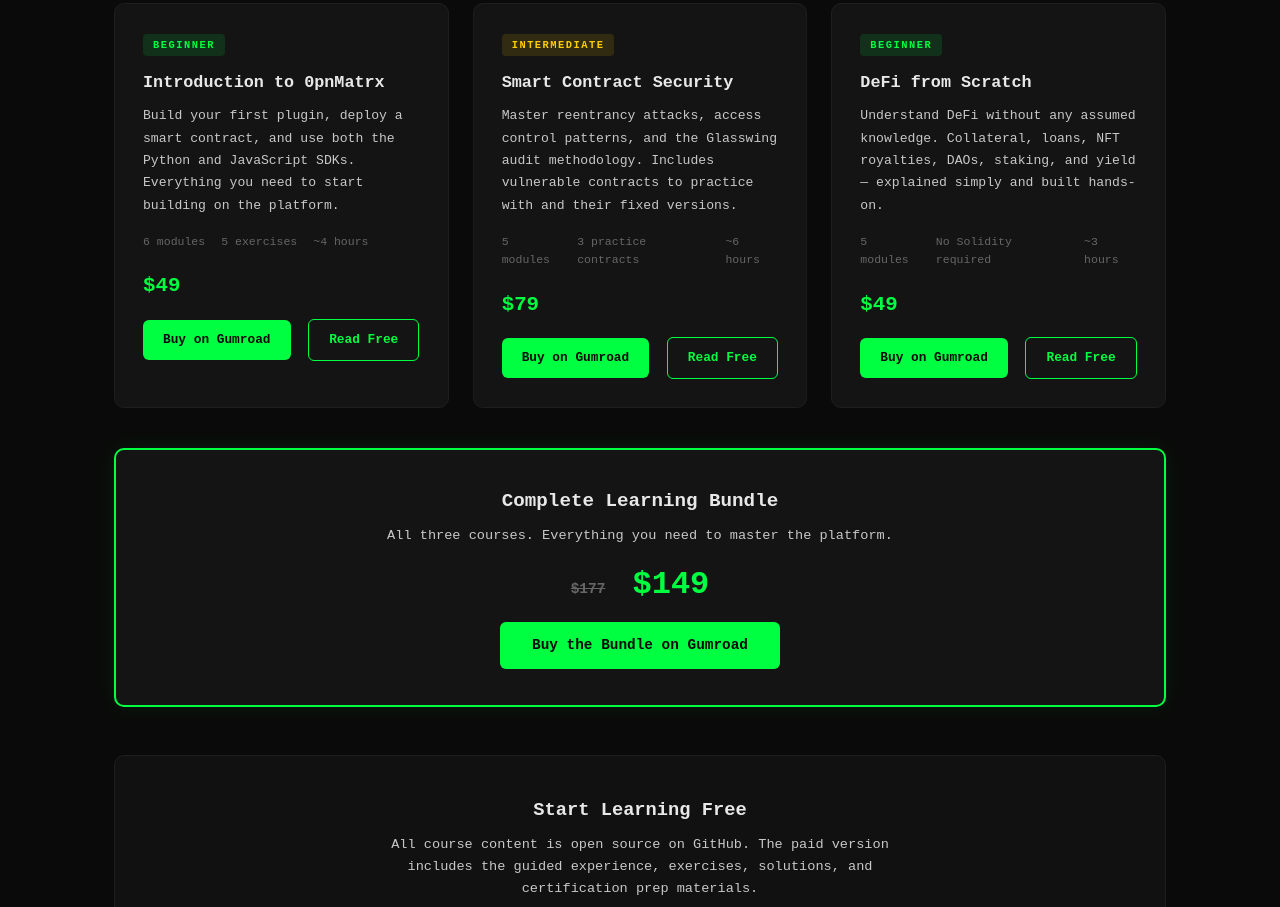
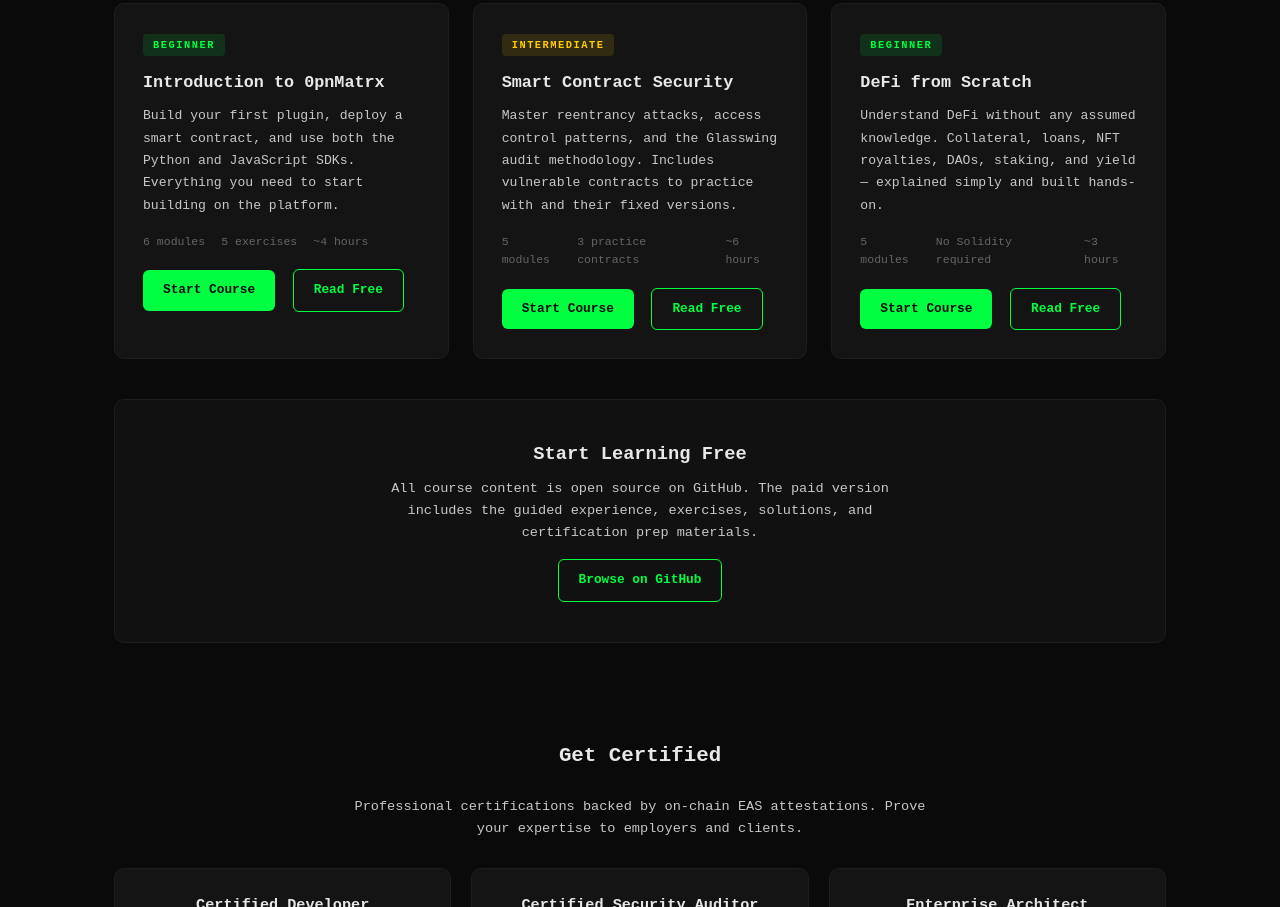
Before and after one commit to ItsDardanRexhepi/0pnMatrx, a plain HTML site: page web/learn.html in a window 1280 px wide. Shown: the part 364-1271 px from the top of the page. Drawn offline with Linux system fonts and the light colour scheme.

Commit message:
chore: remove all Gumroad references
- web/learn.html: replace "Buy on Gumroad" buttons with "Start Course"
  links pointing at the open-source course content on GitHub; drop the
  bundle purchase block and per-course price tags that existed only to
  sell Gumroad versions.
- education/README.md: rewrite to treat the courses purely as open
  source — no pricing, no Gumroad funnel, no "paid guided experience"
  tier. What's in the repo is what you learn from.
- .gitignore: drop now-redundant gumroad/ + GUMROAD_LISTINGS entries
  that referenced content already removed earlier.

All courses remain fully available and free to read in /education.

```diff
--- a/web/learn.html
+++ b/web/learn.html
@@ -164,8 +164,7 @@ a:hover{text-decoration:underline}
         <span>5 exercises</span>
         <span>~4 hours</span>
       </div>
-      <div class="course-price">$49</div>
-      <a href="#" class="course-btn primary">Buy on Gumroad</a>
+      <a href="https://github.com/ItsDardanRexhepi/0pnMatrx/tree/main/education" class="course-btn primary">Start Course</a>
       <a href="https://github.com/ItsDardanRexhepi/0pnMatrx/tree/main/education/course-01-intro-to-0pnmatrx" class="course-btn secondary" style="margin-left:8px">Read Free</a>
     </div>
 
@@ -178,8 +177,7 @@ a:hover{text-decoration:underline}
         <span>3 practice contracts</span>
         <span>~6 hours</span>
       </div>
-      <div class="course-price">$79</div>
-      <a href="#" class="course-btn primary">Buy on Gumroad</a>
+      <a href="https://github.com/ItsDardanRexhepi/0pnMatrx/tree/main/education" class="course-btn primary">Start Course</a>
       <a href="https://github.com/ItsDardanRexhepi/0pnMatrx/tree/main/education/course-02-smart-contract-security" class="course-btn secondary" style="margin-left:8px">Read Free</a>
     </div>
 
@@ -192,18 +190,10 @@ a:hover{text-decoration:underline}
         <span>No Solidity required</span>
         <span>~3 hours</span>
       </div>
-      <div class="course-price">$49</div>
-      <a href="#" class="course-btn primary">Buy on Gumroad</a>
+      <a href="https://github.com/ItsDardanRexhepi/0pnMatrx/tree/main/education" class="course-btn primary">Start Course</a>
       <a href="https://github.com/ItsDardanRexhepi/0pnMatrx/tree/main/education/course-03-defi-from-scratch" class="course-btn secondary" style="margin-left:8px">Read Free</a>
     </div>
 
-  </div>
-
-  <div class="bundle">
-    <h3>Complete Learning Bundle</h3>
-    <p style="color:var(--text);font-size:.85rem;margin-bottom:12px">All three courses. Everything you need to master the platform.</p>
-    <div class="price"><span class="orig">$177</span> $149</div>
-    <a href="#" class="course-btn primary" style="font-size:.9rem;padding:12px 32px">Buy the Bundle on Gumroad</a>
   </div>
 
   <div class="free-section">
```
Also changed, not shown: education/README.md, 1 other file.
